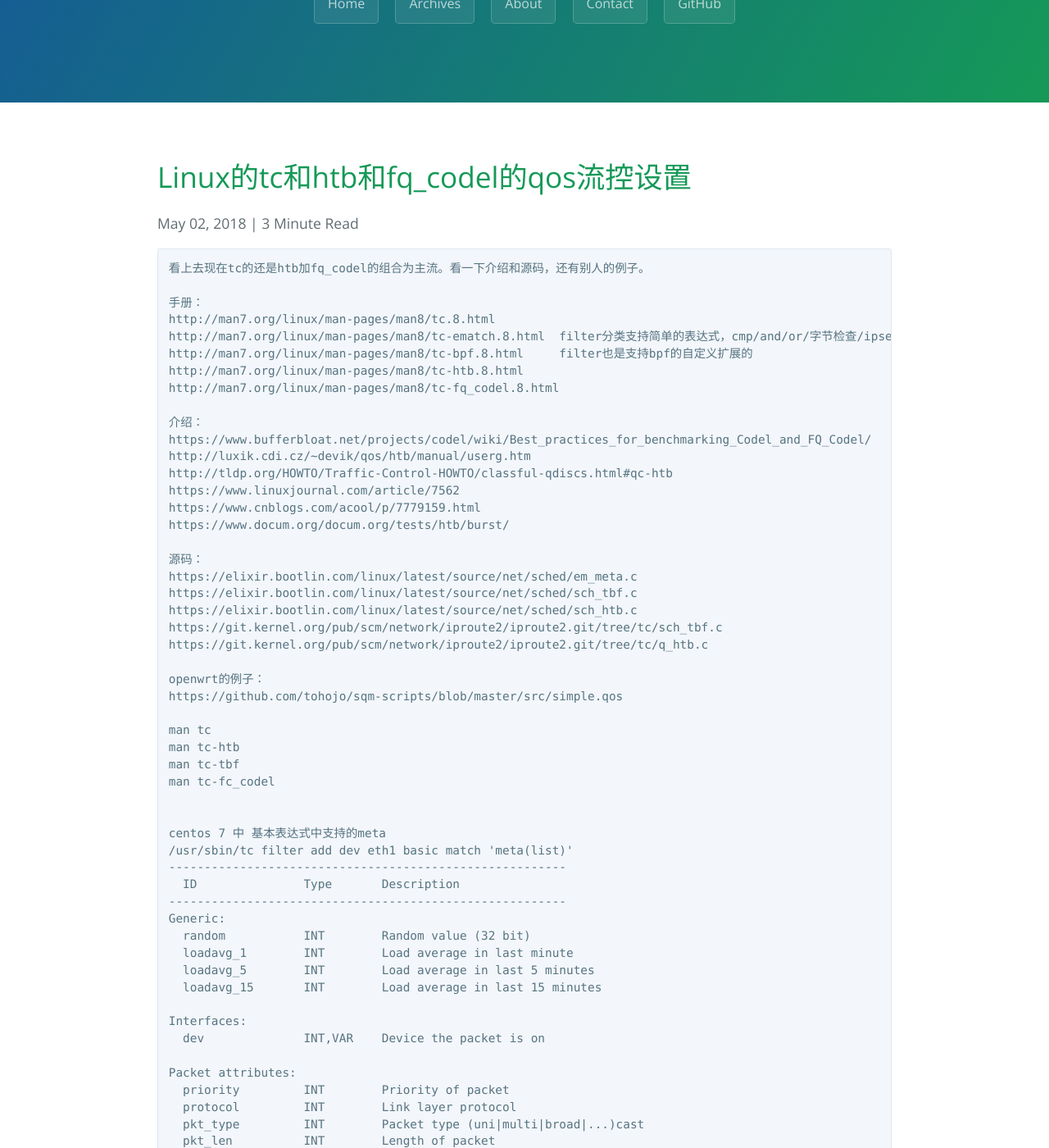
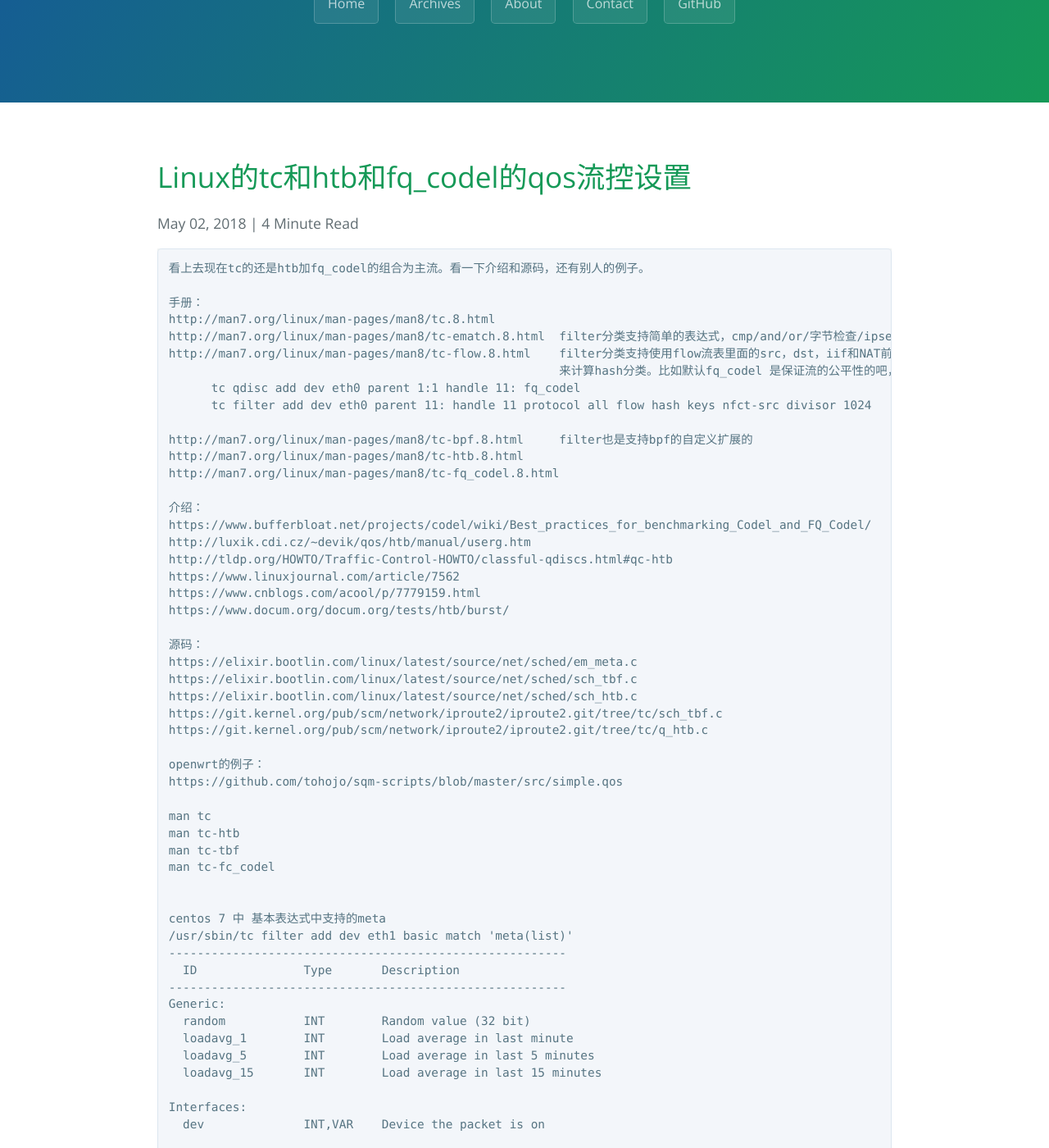
Before and after one commit to gmd20/gmd20.github.io, a Jekyll site: the page built from _posts/2018-05-02-linux的tc和htb和fq_codel的qos流控设置.markdown, in a window 1280 px wide and 1400 px high, scrolled down 258 px. Shown: the whole window at 82% size. Built offline with Jekyll 4.4.1, drawn with Linux system fonts in a browser that asks for light colours; comment, search, counter and statistics services are not loaded; some of the changed text lies outside the part shown.

Commit message:
Update 2018-05-02-linux的tc和htb和fq_codel的qos流控设置.markdown

```diff
--- a/_posts/2018-05-02-linux的tc和htb和fq_codel的qos流控设置.markdown
+++ b/_posts/2018-05-02-linux的tc和htb和fq_codel的qos流控设置.markdown
@@ -4,6 +4,11 @@
 手册：
 http://man7.org/linux/man-pages/man8/tc.8.html
 http://man7.org/linux/man-pages/man8/tc-ematch.8.html  filter分类支持简单的表达式，cmp/and/or/字节检查/ipset/xtables等等的
+http://man7.org/linux/man-pages/man8/tc-flow.8.html    filter分类支持使用flow流表里面的src，dst，iif和NAT前后的nfct-src, nfct-dst，rxhash
+                                                       来计算hash分类。比如默认fq_codel 是保证流的公平性的吧，但下面这个fq_codel使用NAT前的源ip地址来做fair-queue的队列选择。
+      tc qdisc add dev eth0 parent 1:1 handle 11: fq_codel
+      tc filter add dev eth0 parent 11: handle 11 protocol all flow hash keys nfct-src divisor 1024
+
 http://man7.org/linux/man-pages/man8/tc-bpf.8.html     filter也是支持bpf的自定义扩展的
 http://man7.org/linux/man-pages/man8/tc-htb.8.html
 http://man7.org/linux/man-pages/man8/tc-fq_codel.8.html
```
